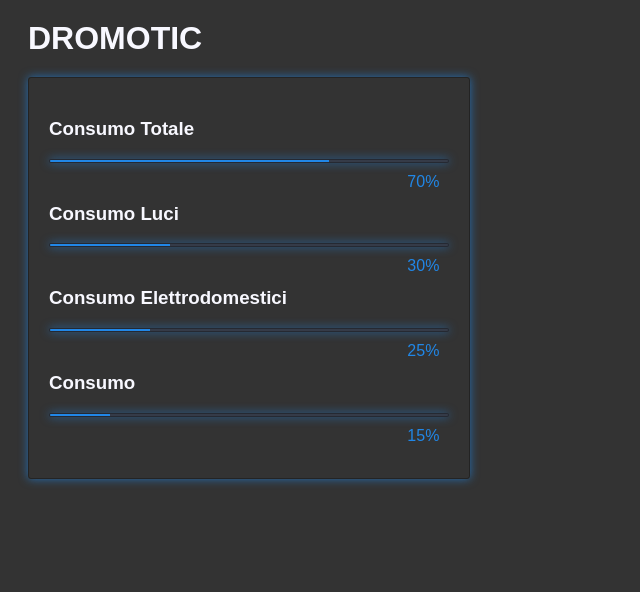
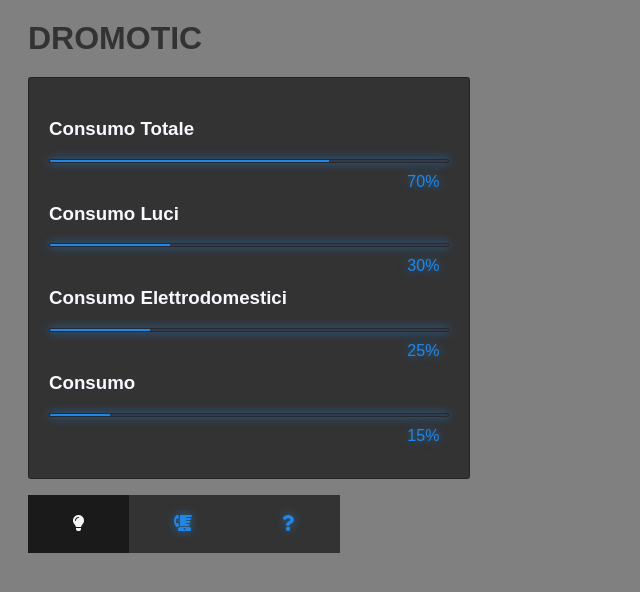
Before and after one commit to marconicivitavecchia-projectx/Thing-Detail, a PHP site: page /dromotic_object.html in a window 1280 px wide. Shown: the top 592 px of the page, without its empty margins (0-640 px from the left). Run offline with PHP 8.4, Linux system fonts and the light colour scheme; some libraries are stand-ins or nearby versions.

Commit message:
add navbar

```diff
--- a/code/dromotic_object.html
+++ b/code/dromotic_object.html
@@ -4,8 +4,15 @@
     <meta charset="UTF-8">
     <meta name="viewport" content="width=device-width, initial-scale=1.0">
     <meta http-equiv="X-UA-Compatible" content="ie=edge">
+    <link rel="stylesheet" href="https://use.fontawesome.com/releases/v5.6.1/css/all.css" integrity="sha384-gfdkjb5BdAXd+lj+gudLWI+BXq4IuLW5IT+brZEZsLFm++aCMlF1V92rMkPaX4PP" crossorigin="anonymous">
     <link rel="stylesheet" href="styledromotic.css">
     <title>Dromotic</title>
+    <script>
+    window.onload
+        $("li").click(function() {
+            alert("clicked:");
+        });
+    </script>
 </head>
 <body>
     <header>
@@ -27,7 +34,15 @@
                 <h3>Consumo</h3><span class="bar"><span class="ultimo"></span></span><p>15%</p>
             </li>
         </div>
-        <div class="nav"></div>
+        <nav>
+            <ul>
+                <li class="active"><i class="fas fa-lightbulb"></i></a></li>
+                <li><i class="fas fa-blender-phone"></i></li>
+                <li><i class="fas fa-question"></i></li>
+            </ul>
+
+        </nav>
     </aside>
 </body>
+<script src="jquery-3.3.1.min.js"></script>
 </html>
--- a/code/styledromotic.css
+++ b/code/styledromotic.css
@@ -4,11 +4,11 @@
 }
 
 body {
-    background: #333;
+    background: #808080;
 }
 
 header h1 {
-    color: ghostwhite;
+    color: #333;
     margin: 20px;
 }
 
@@ -20,11 +20,11 @@ aside {
 
 aside .consumi {
     border: 1px solid rgba(0,0,0,0.3);
-    box-shadow: 0 0 10px #2187e7b3;
     border-radius: 3px;
     height: 400px;
     color: ghostwhite;
     list-style: none;
+    background: #333;
 }
 
 aside .consumi li{
@@ -33,6 +33,7 @@ aside .consumi li{
 
 aside .consumi li p{
     color: #2187e7;
+    text-shadow: 0 0 10px #2187e7b3;
     float: right;
     margin: 10px 10px;
 }
@@ -55,7 +56,7 @@ aside .consumi li p{
 
 .totale {
     width: 70%;
-    animation: totale 2s;
+    animation: totale 1.5s;
 }
 
 @keyframes totale {
@@ -69,7 +70,7 @@ aside .consumi li p{
 
 .luci {
     width: 30%;
-    animation: luci 2s;
+    animation: luci 1.5s;
 }
 
 @keyframes luci {
@@ -108,3 +109,37 @@ aside .consumi li p{
         width: 15%;
     }
 }
+
+nav {
+    background: red;
+}
+
+nav ul {
+    list-style: none;
+}
+
+nav ul li {
+    list-style: none;
+    float: left;
+}
+
+nav ul li {
+    float: left;
+    list-style: none;
+    padding: 20px 45px;
+    background-color: #333;
+    color: #2187e7;
+    text-shadow: 0 0 10px #2187e7b3;
+}
+
+nav ul li.active {
+    background-color:#1a1a1a;
+    color: whitesmoke;
+    text-shadow: none;
+}
+
+nav ul li:hover {
+    background-color:#262626;
+    color: whitesmoke;
+    text-shadow: none;
+}
```
